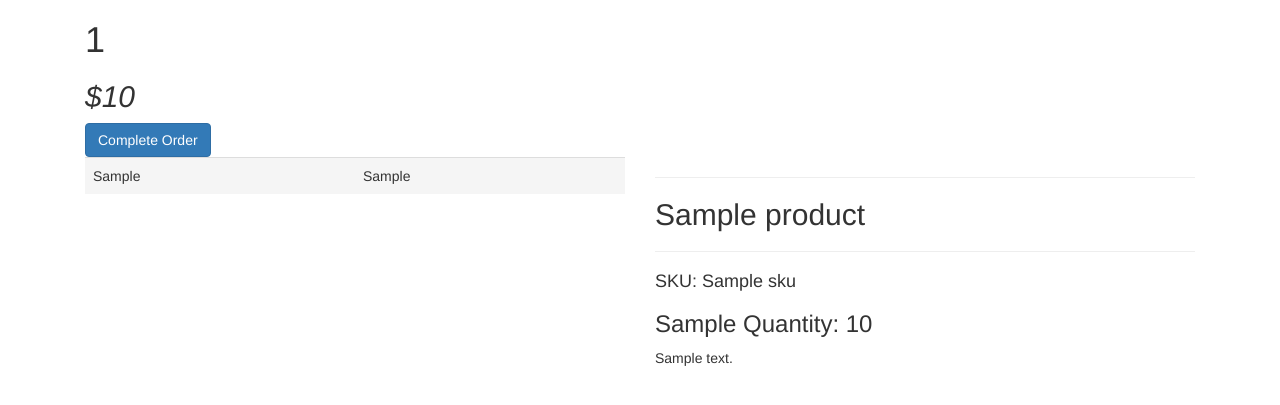
After one commit to sebcampos/ShopifyRepo, a Flask app: template templates/user_order_details.html in a window 1280 px wide. The commit adds this page. Shown: the top 405 px of the page. Run offline with Flask 2, Linux system fonts and the light colour scheme; the template is opened without the code that fills it: most values are stand-ins (such as "Sample title", 1, 10 or a date in 2020); some libraries are stand-ins or nearby versions.

Commit message:
adding logout function and orders per user

```diff
--- a/app.py
+++ b/app.py
@@ -12,7 +12,7 @@ run_with_ngrok(app)
 
 nav = Nav(app)
 
-
+#TODO turn this into key value pair dictionary
 token_lst = []
 user_lst = []
 
@@ -40,9 +40,31 @@ def user_orders():
         return '<h1>refresh session</h1>'
     user = session[0]
     token = session[1]
+    if request.method == "POST":
+        item = request.form["item"]
+        return redirect(url_for('user_orders_details',user=user,token=token,item=item,code=302,response=200))
     df = pandas.read_sql(f"select * from {user}_orders",con=conn)
-    #return render_template("user_orders.html", user=user, df=df)
-    return df.to_html()
+    html_df = df[["order_id","fulfillment_status","order_date","customer_names","accepted","completed"]]
+    return render_template("user_orders.html", user=user, df=html_df)
+
+@app.route("/user_orders/details", methods=['GET','POST'])
+def user_orders_details():
+    session = verify_session(token_lst,user_lst)
+    if session == False:
+        return '<h1>refresh session</h1>'
+    user = session[0]
+    token = session[1]
+    item = request.args.get('item')
+    raw_df,line_items,customer_info_dict,order_price = order_details_parser(item)
+    print(type(customer_info_dict))
+    dict(customer_info_dict)
+    if request.method == "POST":
+        conn.execute(f"UPDATE {user}_orders SET completed='{datetime.datetime.now()}'")
+        conn.commit()
+        return redirect(url_for("user_orders",user=user,token=token,code=302,response=200))
+    return render_template("user_order_details.html",id=item , lst=line_items, dict1=customer_info_dict, order_price=order_price)
+
+
 
 
 @app.route("/", methods=['GET','POST'])
@@ -83,7 +105,7 @@ def order_page():
         return redirect(url_for("order_details",user=user,token=token, item=item,code=302,response=200))
     return render_template('todays_orders.html',df=df)
 
-@app.route("/todays_orders/order_details",methods=["POST","GET"])
+@app.route("/todays_orders/order_details",methods=["GET","POST"])
 def order_details():
     session = verify_session(token_lst,user_lst)
     if session == False:
@@ -91,21 +113,13 @@ def order_details():
     user = session[0]
     token = session[1]
     item = request.args.get('item')
-    raw_df = orders_api_call()
-    line_items = raw_df.loc[raw_df.order_id == item]["line_items"].item()
-    customer_info_dict = raw_df.loc[raw_df.order_id == item]["customer_data"].item()
-    customer_info_dict.pop("id")
-    order_price = raw_df.loc[raw_df.order_id == item]["order_price"].item()
+    raw_df,line_items,customer_info_dict,order_price = order_details_parser(item)
     if request.method == "POST":
-        df = raw_df.loc[raw_df.order_id == item]
-        df["line_items"] = str(df["line_items"])
-        df["customer_data"] = str(df["customer_data"])
-        df["accepted"] = datetime.datetime.now()
-        df["completed"] = None
+        df = clean_orders_df(raw_df,item)
         df.to_sql(f"{user}_orders",con=conn, index=False, if_exists="append")
         conn.commit()
         df = pandas.read_sql(f"select * from {user}_orders",con=conn)
-        return redirect(url_for("item_details",user=user,item=item, token=token,code=302,response=200))
+        return redirect(url_for("user_orders",user=user,token=token,code=302,response=200))
     return render_template("orders_details.html",id=item , lst=line_items, dict1=customer_info_dict, order_price=order_price)
 
 
@@ -143,9 +157,9 @@ def item_details():
     df = pandas.read_sql(f"select * from {user} where display_name='{item}'", con=conn)
     if request.method == "POST":
         new_val = request.form["updateme"]
-        conn.execute(f"UPDATE {user} set inventory_quantity={new_val} WHERE display_name='{item}'")
+        conn.execute(f"UPDATE {user} SET inventory_quantity={new_val} WHERE display_name='{item}'")
         conn.commit()
-        return redirect(url_for("user_orders",user=user,token=token,code=302,response=200))
+        return redirect(url_for("driver_inventory",user=user,token=token,code=302,response=200))
     return render_template("update_items.html",df=df)
 
 
--- a/templates/todays_orders.html
+++ b/templates/todays_orders.html
@@ -23,7 +23,7 @@
                 <th class="table__cell">#</th>
                 <th class="table__cell">Order ID</th>
                 <th class="table__cell">Fulfillment Status</th>
-                <th class="table__cell">Time Created</th>
+                <th class="table__cell">Order Date</th>
                 <th class="table__cell">Customer Name</th>
             </tr>
             {% for row in df.iterrows() %}
--- /dev/null
+++ b/templates/user_order_details.html
@@ -0,0 +1,47 @@
+<!DOCTYPE html>
+<html lang="en">
+<head>
+    <meta charset="UTF-8">
+    <meta name="viewport" content="width=device-width, initial-scale=1.0">
+    <link
+    rel="stylesheet"
+    href="https://maxcdn.bootstrapcdn.com/bootstrap/3.3.7/css/bootstrap.min.css"
+    />
+    <link rel='stylesheet' href='../static/css/orders_details.css'/>
+    <title>User Order Details</title>
+</head>
+<body>
+    <div class="container">
+        <div class="container-fluid">
+            <h1>{{ id }}</h1>
+            <h2><i> ${{ order_price }} </i></h2>
+            <form action='#' method="POST"><button name="sku" value="{{ id }}" type="submit" class="btn btn-primary">Complete Order</button></form>
+            <div class="row">
+                <div class="col-xs-6">
+                    {% for i in dict1 %}
+                    <table class ="table">
+                        <tbody>
+                            <tr class="table__row">
+                                <td class="table__cell">{{ i }}</td>
+                                <td class="table__cell">{{ dict1[i] }}</td>
+                            </tr>
+                        </tbody>
+                    </table>
+                    {% endfor %}
+                </div>
+                <div class="col-xs-6">
+                    {% for i in lst %}
+                    <hr></hr>
+                    <h2>{{ i["node"]['product']["title"]}}</h2>
+                    <hr></hr>
+                    <h4> SKU: {{ i["node"]['sku'] }}</h4>
+                    <h3>{{ i["node"]['product']['productType'] }} Quantity: {{ i["node"]['quantity'] }}</h3>
+                    <p>{{ i["node"]["product"]["description"] }}</p>
+                    {% endfor %}
+                </div>
+
+            </div>
+        </div>
+    </div>
+</body>
+</html>
```
Also changed, not shown: static/css/user_order_details.css (added, +21 -0 lines), static/css/user_orders_page.css (added, +21 -0 lines), templates/user_orders.html (+26 -2 lines).
